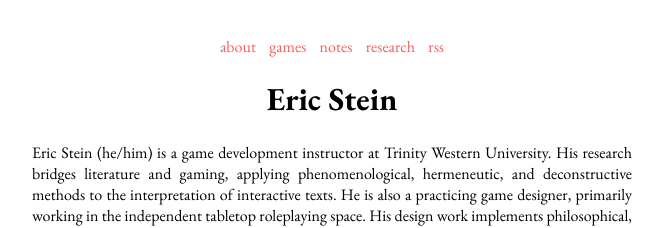
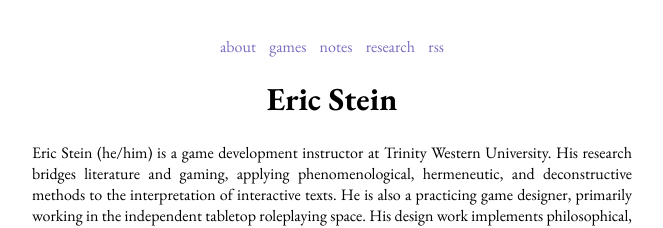
Before and after one commit to steinea/steinea.github.io, a Jekyll site: the page built from index.html, in a window 1280 px wide. Shown: the top 228 px of the page, without its empty margins (308-971 px from the left). Built offline with Jekyll 4.4.1, drawn with Linux system fonts in a browser that asks for light colours.

Commit message:
Testing new colour template for dark mode

```diff
--- a/css/styles.css
+++ b/css/styles.css
@@ -25,7 +25,7 @@
 
 a {
     text-decoration: none;
-    color: #fa5c5c;
+    color: #7b6dc2;
 }
 
 h1 {
@@ -49,7 +49,7 @@
 /* Dark mode by Davy de Vries */
 @media (prefers-color-scheme: dark) {
     body {
-        background-color: black;
-        color: white;
+        background-color: #0a0a0a;
+        color: #f2f2f2;
     }
 }
```
